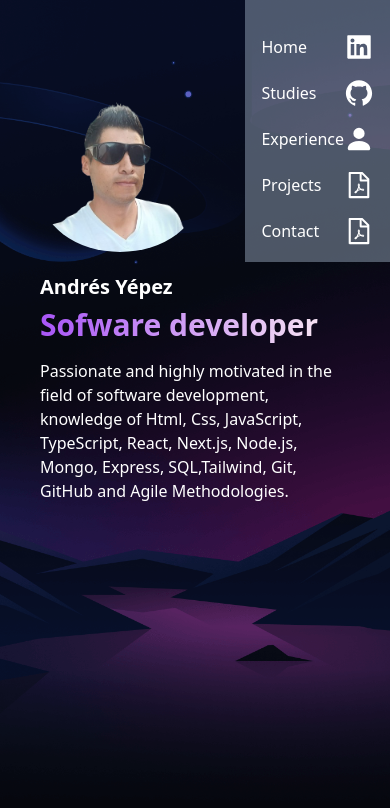
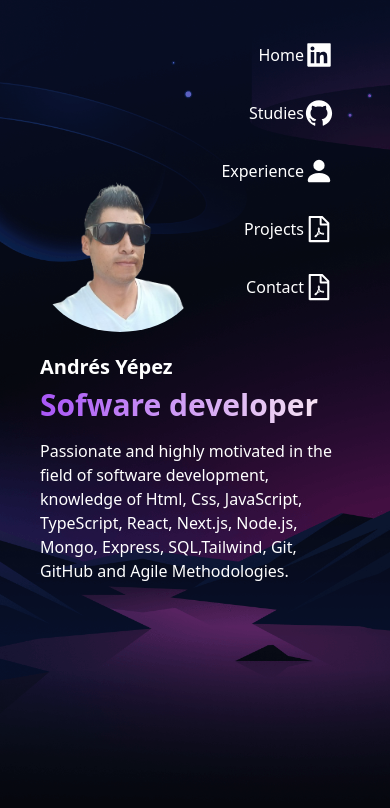
Before and after one commit to andresquito/08.andresyepez_portfolio, a Next.js app: page / in a window 390 px wide. Shown: the top 808 px of the page. Built offline with nearby package versions, Linux system fonts and the light colour scheme.

Commit message:
SlideBar

```diff
--- a/src/app/components/SlideBar.tsx
+++ b/src/app/components/SlideBar.tsx
@@ -57,9 +57,9 @@ const SlideBar = () => {
   ];
 
   return (
-    <div className="flex right-0 items-left bg-slate-400 bg-opacity-50  justify-evenly fixed top-0 p-4 flex-col">
+    <div className="flex right-10 items-end gap-3 justify-evenly fixed top-2 p-4 flex-col">
       {links.map(({ id, child, href, style, download }) => (
-        <div key={id} className={"right-0 mt-4 flex duration-300 hover:mr-4"}>
+        <div key={id} className={"right-0 mt-4 flex duration-300 hover:mr-4 "}>
           <a
             href={href}
             className="flex justify-between items-center w-full
--- a/src/app/page.tsx
+++ b/src/app/page.tsx
@@ -16,7 +16,7 @@ export default function Home() {
               src="/andres5.png"
               //voltear imagen
               style={{ transform: "scalex(-1)" }}
-              className=" w-40  rounded-full pt-20 pb-5 sm:w-60 sm:pt-40  md:pt-40 md:left-40"
+              className=" w-40  rounded-full pt-40 pb-5 sm:w-60 sm:pt-40  md:pt-40 md:left-40"
             />
             <h1 className="text-[20px] text-white font-semibold lg:text-[40px]">
               Andrés Yépez
```
